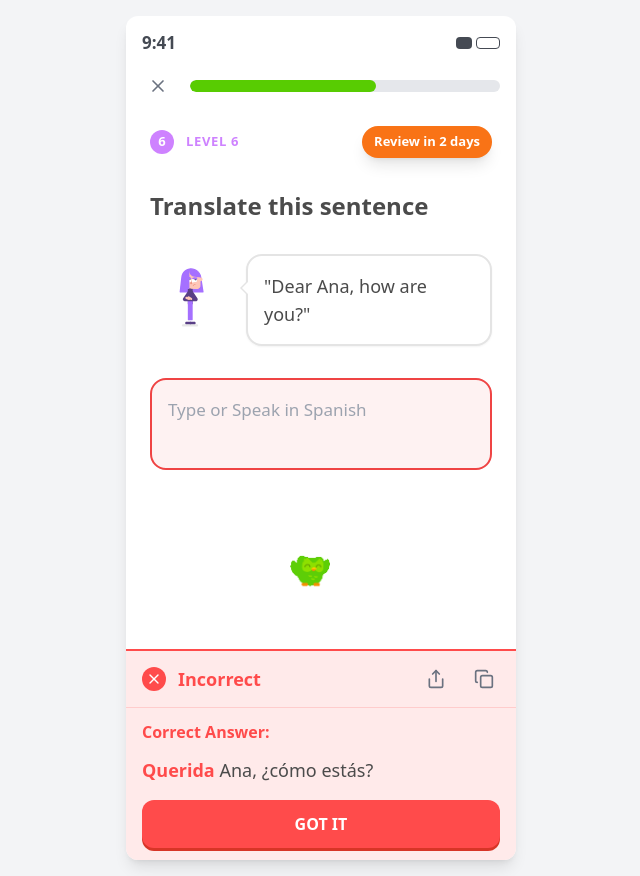
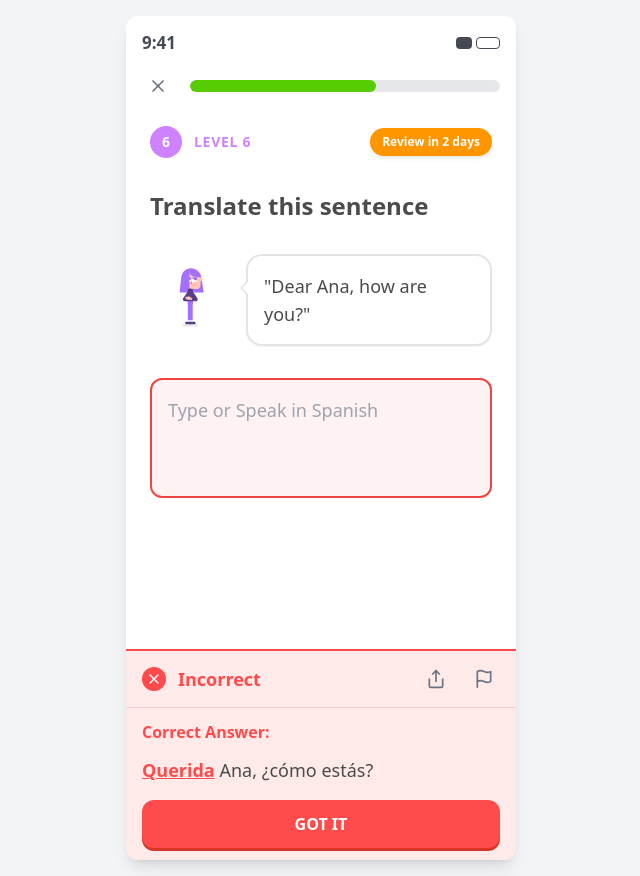
Before and after one commit to cjeon94/duolingo-prototype3, a React (Vite) app: page /lesson/result in a window 1280 px wide. Shown: the whole page, without its empty margins (319-959 px from the left). Built offline with nearby package versions, Linux system fonts and the light colour scheme.

Commit message:
Updated tailwind.css

```diff
--- a/src/screens/ResultScreen/ResultScreen.tsx
+++ b/src/screens/ResultScreen/ResultScreen.tsx
@@ -1,15 +1,15 @@
 import React from "react";
 import { useSearchParams, useNavigate } from "react-router-dom";
-import { X, Share, Flag, Copy } from "lucide-react";
+import { X, Share, Flag } from "lucide-react";
 
 const Confetti = () => {
-  const confettiPieces = Array.from({ length: 30 }, (_, i) => ({
+  const confettiPieces = Array.from({ length: 50 }, (_, i) => ({
     id: i,
-    left: 30 + Math.random() * 40, // Spread around owl area
-    top: 45 + Math.random() * 20,
-    animationDelay: Math.random() * 0.3,
+    left: 20 + Math.random() * 60, // Spread around owl area
+    top: 40 + Math.random() * 30,
+    animationDelay: Math.random() * 0.5,
     color: ['#ff6b6b', '#4ecdc4', '#45b7d1', '#96ceb4', '#feca57', '#ff9ff3', '#58cc02', '#ce82ff'][Math.floor(Math.random() * 8)],
-    size: Math.random() * 6 + 3,
+    size: Math.random() * 8 + 4,
     rotation: Math.random() * 360,
     shape: Math.random() > 0.5 ? 'circle' : 'square',
   }));
@@ -45,9 +45,9 @@
   const firstReview = searchParams.get("firstReview") === "true";
   const isCorrect = state === "correct";
 
-  const [showCelebrationBubble, setShowCelebrationBubble] = React.useState(false);
+  const [showCelebrationOverlay, setShowCelebrationOverlay] = React.useState(false);
+  const [isPulsing, setIsPulsing] = React.useState(false);
   const [showConfetti, setShowConfetti] = React.useState(false);
-  const [isPillPulsing, setIsPillPulsing] = React.useState(false);
 
   const duoCharacters = [
     "/Duo Character 1.svg",
@@ -78,24 +78,19 @@
   }, [isCorrect]);
 
   const handleGotIt = () => {
-    if (firstReview && !showCelebrationBubble) {
-      // Show celebration bubble and confetti
-      setShowCelebrationBubble(true);
+    if (firstReview && !showCelebrationOverlay) {
+      // Show celebration overlay first
+      setShowCelebrationOverlay(true);
       setShowConfetti(true);
-      setIsPillPulsing(true);
+      setIsPulsing(true);
 
-      // Stop pill pulsing after 1.5s
+      // Stop pulsing after 1.5s but keep overlay visible
       setTimeout(() => {
-        setIsPillPulsing(false);
-      }, 1500);
-
-      // Hide bubble after 1.2s
-      setTimeout(() => {
-        setShowCelebrationBubble(false);
+        setIsPulsing(false);
       }, 1200);
     } else {
-      // Normal navigation - return to translate lesson
-      navigate("/lesson/translate");
+      // Normal navigation
+      navigate("/lesson/tip");
     }
   };
 
@@ -111,6 +106,11 @@
 
   const handleShare = () => {
     console.log("Share clicked");
+  };
+
+  const handleContinue = () => {
+    setShowCelebrationOverlay(false);
+    navigate("/lesson/tip");
   };
 
   // For correct answers, show simple success state
@@ -140,6 +140,11 @@
       {/* Main Canvas */}
       <div className="relative w-[390px] h-[844px] bg-white rounded-xl shadow-lg overflow-hidden z-10">
 
+        {/* Dark Overlay for Celebration */}
+        {showCelebrationOverlay && (
+          <div className="absolute inset-0 bg-black/60 z-25" />
+        )}
+
         {/* Status Bar */}
         <div className="flex justify-between items-center px-4 py-3 h-[54px] relative z-10">
           <div className="text-[17px] font-semibold text-[#454a53]">9:41</div>
@@ -165,17 +170,20 @@
         {/* Level Badge and Review Badge */}
         <div className="flex items-center justify-between px-6 mb-8 relative z-10">
           <div className="flex items-center gap-3">
-            <div className="w-6 h-6 bg-[#ce82ff] rounded-full flex items-center justify-center">
-              <span className="text-white font-bold text-[13px]">6</span>
+            <div className="w-8 h-8 bg-[#ce82ff] rounded-full flex items-center justify-center">
+              <span className="text-white font-bold text-sm">6</span>
             </div>
-            <span className="text-[#ce82ff] font-bold text-[13px] tracking-wider">LEVEL 6</span>
+            <span className="text-[#ce82ff] font-bold text-sm tracking-wider">LEVEL 6</span>
           </div>
 
           <button
             onClick={handleReviewClick}
-            className={`rounded-full bg-orange-500 text-white text-[13px] font-bold px-3 py-1.5 shadow-lg transition-all duration-300 hover:bg-orange-600 z-20 relative ${
-              firstReview && isPillPulsing ? 'animate-pulse shadow-[0_0_0_6px_rgba(249,115,22,0.15)]' : 'shadow-[0_0_0_6px_rgba(249,115,22,0.15)]'
+            className={`rounded-full bg-[#ff9600] text-white text-xs font-bold px-3 py-1.5 shadow-lg transition-all duration-300 hover:bg-[#e6870a] z-20 relative ${
+              firstReview && isPulsing ? 'animate-review-pulse-highlight' : ''
             }`}
+            style={{
+              boxShadow: firstReview ? '0 0 20px rgba(255, 150, 0, 0.4)' : '0 2px 4px rgba(0, 0, 0, 0.1)'
+            }}
           >
             Review in 2 days
           </button>
@@ -212,40 +220,40 @@
             </div>
           </div>
 
-          {/* User's Answer Input - Highlighted as Incorrect */}
+          {/* User's Answer Input - Disabled with Red Border */}
           <div className="mb-8">
             <textarea
               value={userAnswer ? decodeURIComponent(userAnswer) : ""}
               readOnly
-              className="w-full rounded-2xl border-2 border-red-500 bg-red-50 text-[17px] leading-7 text-gray-800 p-4 min-h-[60px] resize-none"
+              className="w-full min-h-[120px] p-4 border-2 border-[#ef4444] rounded-xl bg-[#fef2f2] text-lg text-[#4b4b4b] resize-none"
               placeholder="Type or Speak in Spanish"
             />
-          </div>
-
-          {/* Owl Character for Confetti Area */}
-          <div className="flex justify-center mb-8">
-            <div className="w-24 h-24 flex items-center justify-center">
-              <img
-                src="/excited-owl.gif"
-                alt="Happy owl"
-                className="w-24 h-24 object-contain animate-bounce-gentle"
-              />
-            </div>
           </div>
         </div>
 
         {/* Confetti - Behind bubble, above content */}
         {showConfetti && <Confetti />}
 
+        {/* Happy Owl Character for Celebration */}
+        {showCelebrationOverlay && (
+          <div className="absolute left-1/2 top-[45%] -translate-x-1/2 z-35 pointer-events-none">
+            <img
+              src="/excited-owl.gif"
+              alt="Happy celebrating owl"
+              className="w-32 h-32 object-contain animate-bounce-gentle"
+            />
+          </div>
+        )}
+
         {/* Celebratory Speech Bubble - Above owl area */}
-        {showCelebrationBubble && (
+        {showCelebrationOverlay && (
           <div
-            className="pointer-events-none absolute left-1/2 top-[38%] -translate-x-1/2 z-40 animate-celebration-bubble"
+            className="pointer-events-none absolute left-1/2 top-[32%] -translate-x-1/2 z-40 animate-celebration-bubble"
             aria-live="polite"
           >
             <div className="relative rounded-2xl border border-gray-200 bg-white px-4 py-3 shadow-lg">
               <span className="absolute -left-2 top-4 h-4 w-4 rotate-45 bg-white border-l border-t border-gray-200" />
-              <p className="text-lg font-bold text-[#4b4b4b]">Great job!</p>
+              <p className="text-lg font-bold text-[#4b4b4b] mb-1">Great job!</p>
               <p className="text-[15px] text-gray-700">You now have your first word to review.</p>
             </div>
           </div>
@@ -273,7 +281,7 @@
                 onClick={handleCopy}
                 className="w-8 h-8 flex items-center justify-center hover:bg-[#ffcccc] rounded-full transition-colors"
               >
-                <Copy className="w-5 h-5 text-[#6b7280]" />
+                <Flag className="w-5 h-5 text-[#6b7280]" />
               </button>
             </div>
           </div>
@@ -284,7 +292,7 @@
               <span className="text-[#ff4b4b] font-semibold text-base">Correct Answer:</span>
             </div>
             <div className="mb-4">
-              <span className="text-[#ff4b4b] font-bold text-lg">
+              <span className="text-[#ff4b4b] font-bold text-lg underline">
                 Querida
               </span>
               <span className="text-[#4b4b4b] text-lg"> Ana, ¿cómo estás?</span>
```
Also changed, not shown: tailwind.css.
